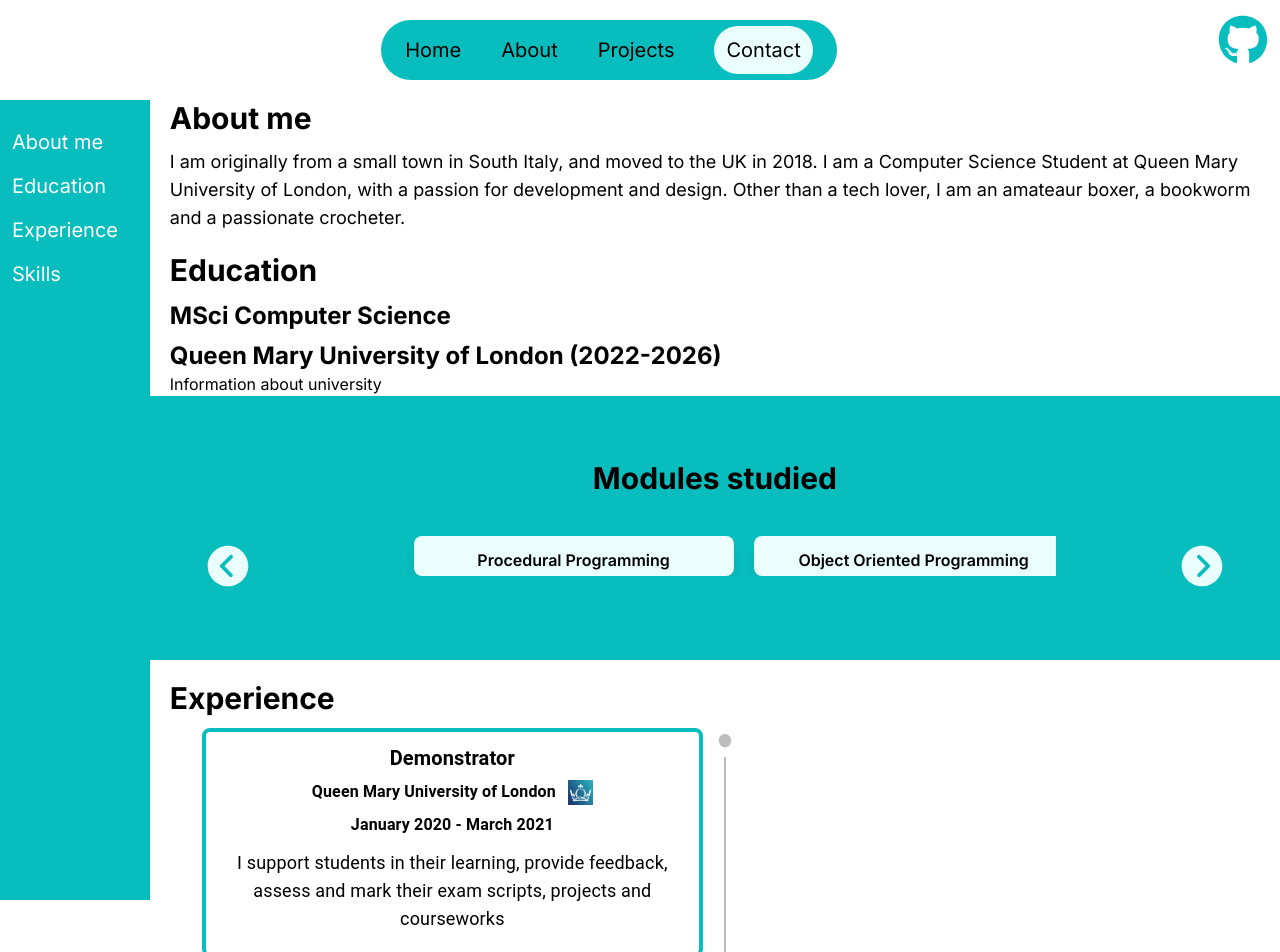
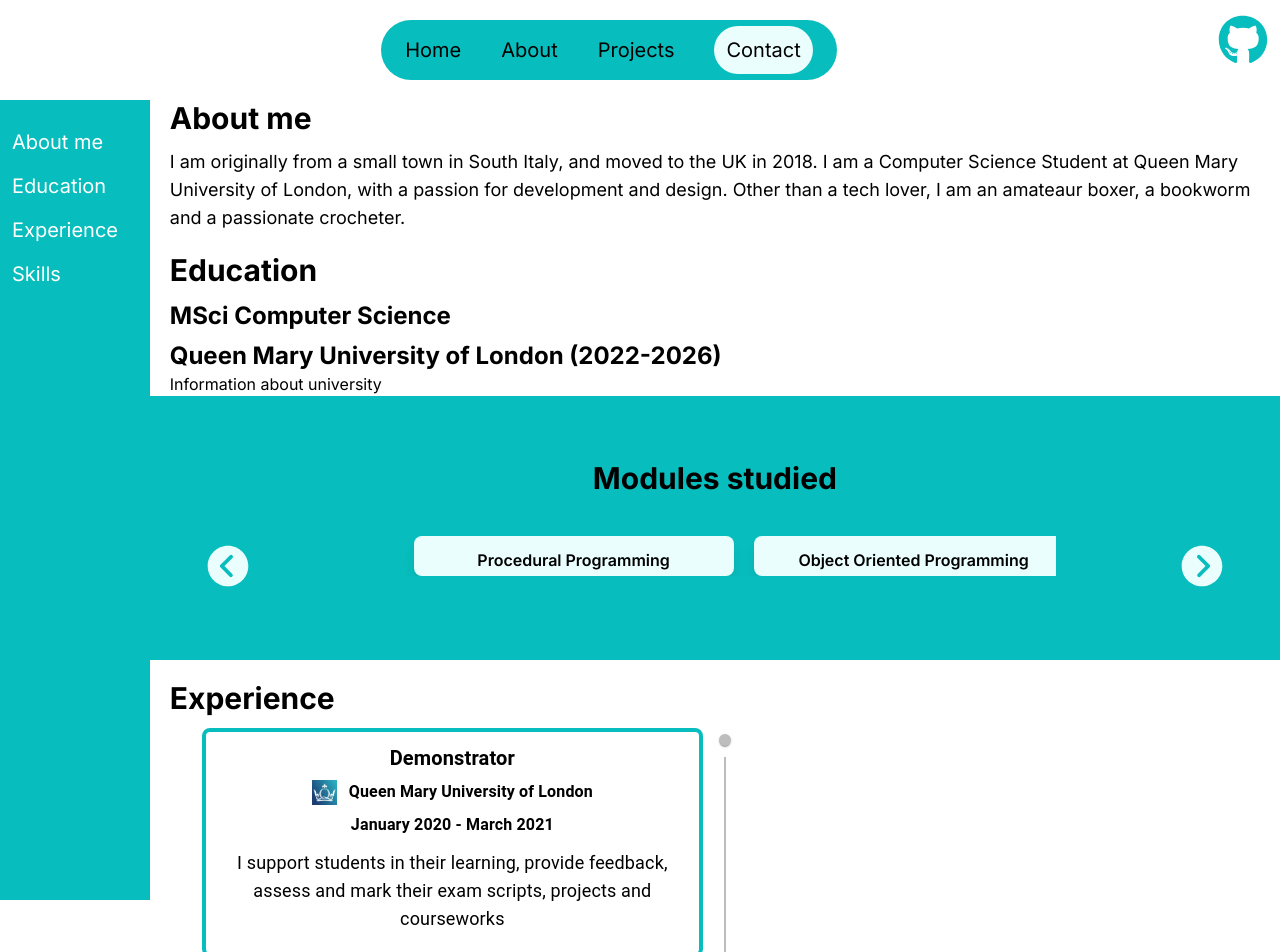
Before and after one commit to ileniadigital/ileniadigital.github.io, a Next.js app: page /about in a window 1280 px wide. Shown: the top 952 px of the page. Built offline with nearby package versions, Linux system fonts and the light colour scheme.

Commit message:
moved logo to left of company name

```diff
--- a/app/ui/about/experience/work.tsx
+++ b/app/ui/about/experience/work.tsx
@@ -21,9 +21,8 @@ export default function Work({ details }: WorkProps) {
                     </div>
                     {/* Logo and Employer */}
                     <div className="flex flex-row justify-center mb-2 gap-3">
+                        <Image src={`/images/work/${detail.imagePath}`} alt={detail.title} width={25} height={25} />
                         <p className='font-semibold text-center'>{detail.place}</p>
-                        <Image src={`/images/work/${detail.imagePath}`} alt={detail.title} width={25} height={25} />
-
                     </div>
                     {/* Description and dates */}
                     <div className="flex flex-col justify-center items-center mb-2 gap-3">
```
